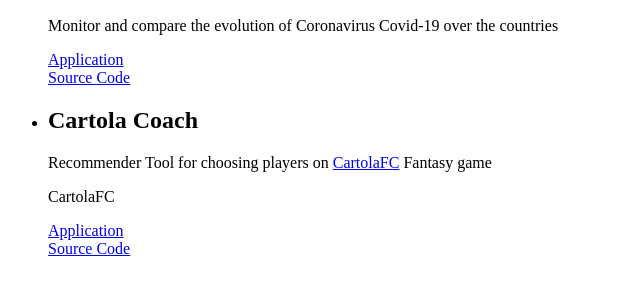
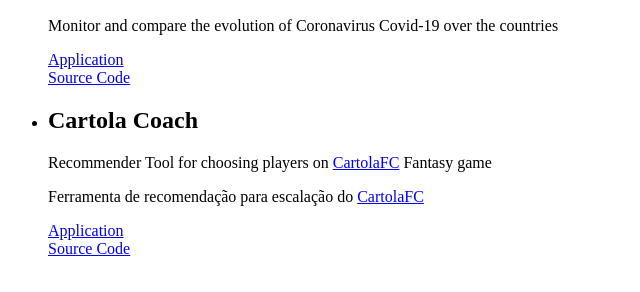
Before and after one commit to rsrjunior/rsrjunior.github.io, a plain HTML site: page index.html in a window 1280 px wide. Shown: the part 110-402 px from the top of the page, without its empty margins (0-640 px from the left). Drawn offline with Linux system fonts and the light colour scheme.

Commit message:
Update index.html

```diff
--- a/index.html
+++ b/index.html
@@ -21,7 +21,7 @@
         <li>
             <h2>Cartola Coach</h2>
             <p>Recommender Tool for choosing players on <a href="https://globoesporte.globo.com/cartola-fc/">CartolaFC</a> Fantasy game</p>
-            <pFerramenta de recomendação para escalação do <a href="https://globoesporte.globo.com/cartola-fc/">CartolaFC</a></p>
+            <p>Ferramenta de recomendação para escalação do <a href="https://globoesporte.globo.com/cartola-fc/">CartolaFC</a></p>
             <a href="https://cartolacoach.herokuapp.com/">Application</a><br/>
             <a href="https://github.com/rsrjunior/node-ATC">Source Code</a>
         </li>
```
